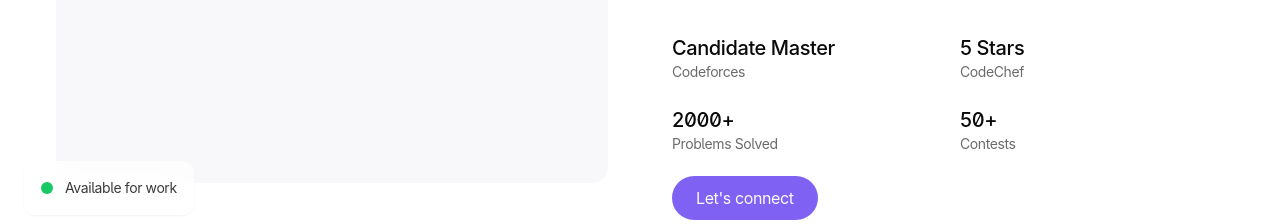
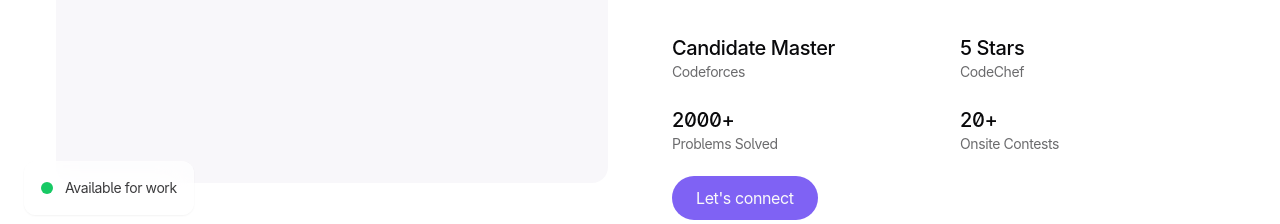
Before and after one commit to NafisAhmed174/my-portfolio, a React (Vite) app: page / in a window 1280 px wide. Shown: the part 1325-1549 px from the top of the page. Built offline with nearby package versions, Linux system fonts and the light colour scheme.

Commit message:
fixed some info in about

```diff
--- a/src/components/About.tsx
+++ b/src/components/About.tsx
@@ -82,7 +82,7 @@ const About = () => {
                 { label: 'Codeforces', value: 'Candidate Master' },
                 { label: 'CodeChef', value: '5 Stars' },
                 { label: 'Problems Solved', value: '2000+' },
-                { label: 'Contests', value: '50+' }
+                { label: 'Onsite Contests', value: '20+' }
               ].map((item, index) => (
                 <div key={index} className="about-animate opacity-0" style={{ animationDelay: `${400 + (index * 100)}ms` }}>
                   <div className="text-xl font-medium">{item.value}</div>
```
